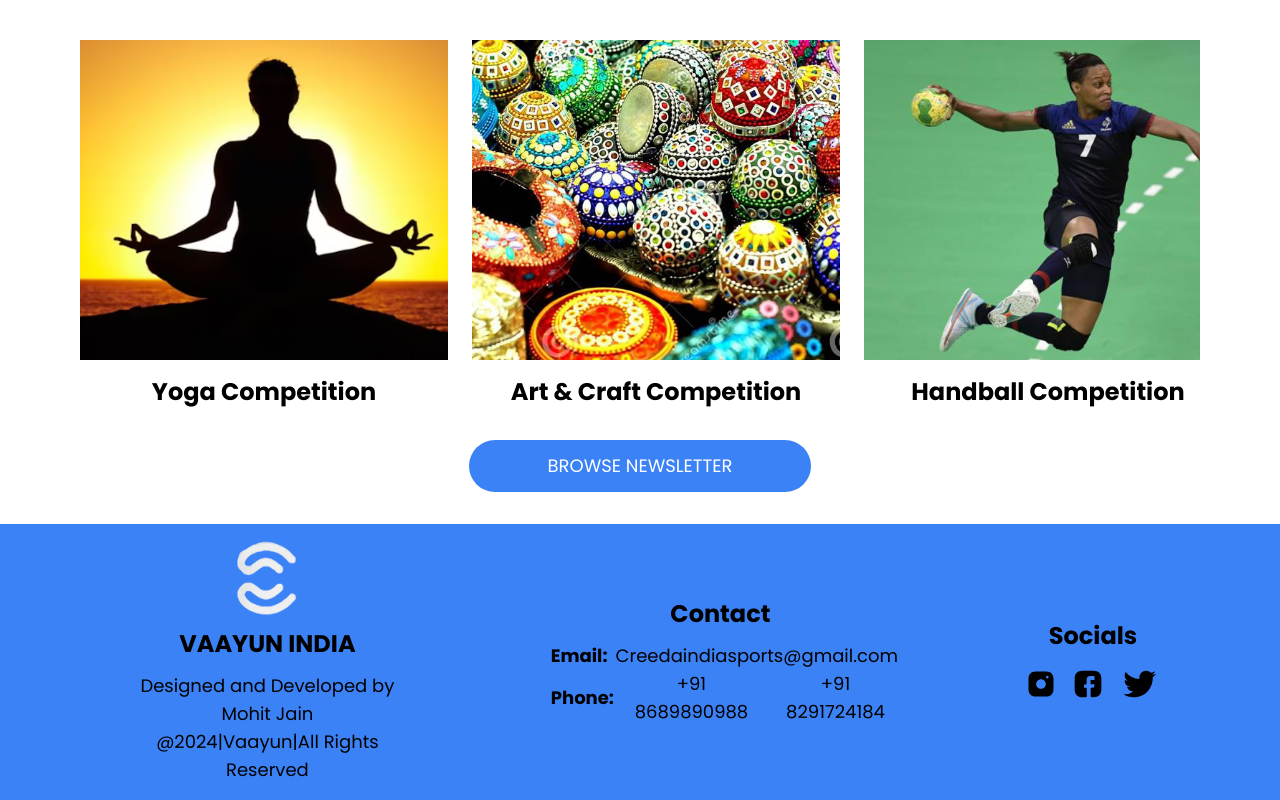
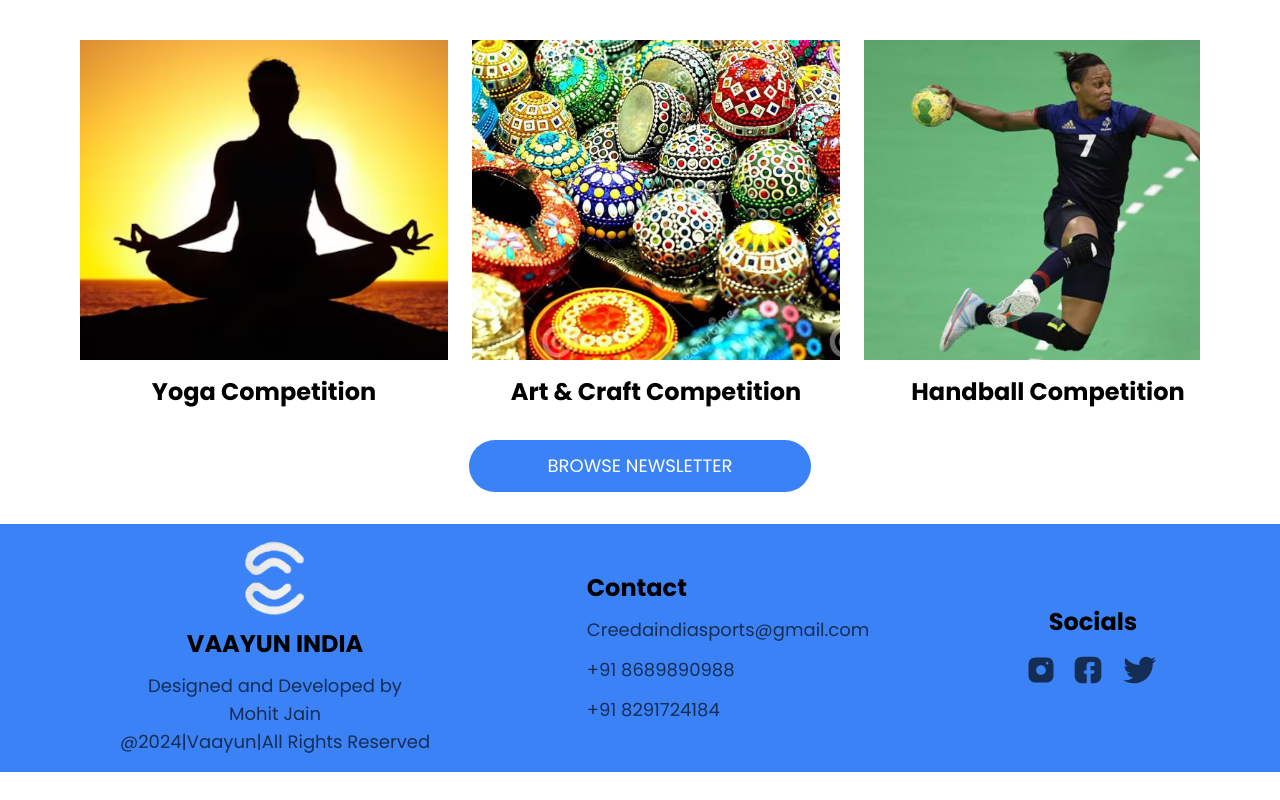
Before and after one commit to Mohitjnn/vaayu, a Next.js app: page / in a window 1280 px wide. Shown: the part 1816-2616 px from the top of the page. After the commit the page ends 2588 px from the top, so only its background shows below. Built offline with nearby package versions, Linux system fonts and the light colour scheme; grey boxes are pictures that could not be loaded.

Commit message:
footer complete

```diff
--- a/src/components/Footer/Footer.jsx
+++ b/src/components/Footer/Footer.jsx
@@ -7,29 +7,23 @@ function Footer() {
       <div className="flex flex-col items-center justify-evenly w-fit h-fit space-y-3 px-16">
         <Image src="/logoWhite.png" height={10} width={60} />
         <h1 className="subHeading">VAAYUN INDIA</h1>
-        <div className="text text-center">
+        <div className="text text-center opacity-65">
           <p>Designed and Developed by</p>
           <p>Mohit Jain</p>
           <p className="text-lg">@2024|Vaayun|All Rights Reserved</p>
         </div>
       </div>
-      <div className="flex flex-col items-center justify-evenly w-fit h-fit space-y-3 px-16">
+      <div className="flex flex-col items-start justify-evenly w-fit h-fit space-y-3 px-16">
         <h1 className="subHeading">Contact</h1>
-        <div className="text text-center">
-          <p>
-            <span className="font-semibold px-2">Email:</span>
-            Creedaindiasports@gmail.com
-          </p>
-          <div className="flex flex-row justify-start w-full items-center">
-            <span className="font-semibold px-2">Phone:</span>
-            <p>+91 8689890988</p>
-            <p className="ml-3">+91 8291724184</p>
-          </div>
+        <div className="text text-start space-y-3 opacity-65">
+          <p>Creedaindiasports@gmail.com</p>
+          <p>+91 8689890988</p>
+          <p>+91 8291724184</p>
         </div>
       </div>
       <div className="flex flex-col items-center justify-evenly w-fit h-fit space-y-3 px-16">
         <h1 className="subHeading">Socials</h1>
-        <div className="flex items-center space-x-4">
+        <div className="flex items-center space-x-4 opacity-65">
           <svg
             xmlns="http://www.w3.org/2000/svg"
             width="30"
```
